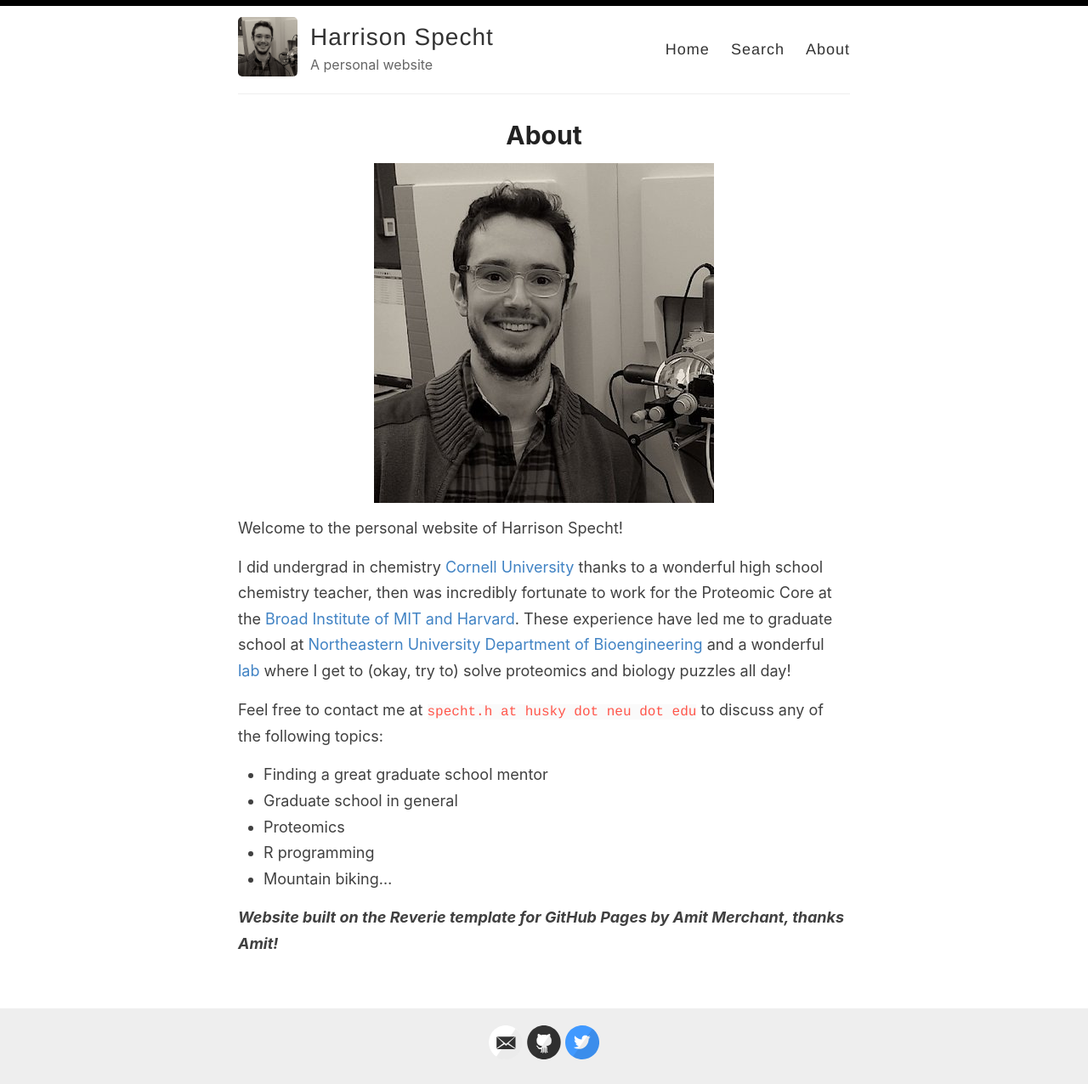
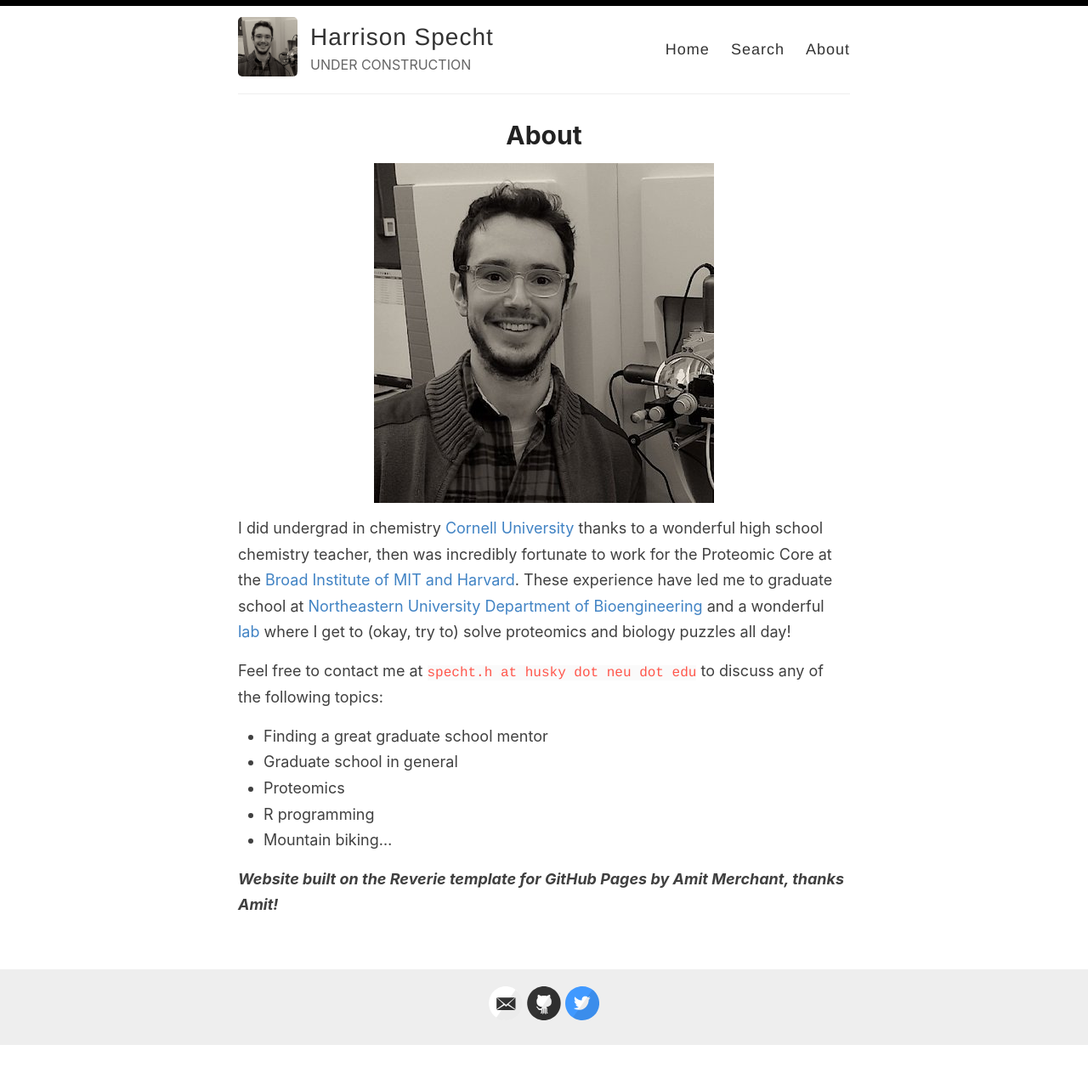
Before and after one commit to hspekt/site, a Jekyll site: the page built from _pages/about.md, in a window 1280 px wide. Shown: the whole page at 85% size. Built offline with Jekyll 4.4.1, drawn with Linux system fonts in a browser that asks for light colours; after the commit the page ends 1231 px from its top, so only the background shows below that.

Commit message:
under construction

```diff
--- a/_config.yml
+++ b/_config.yml
@@ -9,7 +9,7 @@ name: Harrison Specht
 author: Harrison Specht
 
 # Short bio or description (displayed in the header)
-description: A personal website
+description: UNDER CONSTRUCTION
 
 # URL of your avatar or profile pic (you could use your GitHub profile pic)
 avatar: /images/image-hs.jpg
--- a/_pages/about.md
+++ b/_pages/about.md
@@ -4,9 +4,8 @@ title: About
 permalink: /about/
 ---
 
-![about-picture](/images/image-hs.JPG){:.about-picture}
+![about-picture](/images/image-hs.jpg){:.about-picture}
 
-Welcome to the personal website of Harrison Specht!
 
 I did undergrad in chemistry [Cornell University](http://www.cornell.edu) thanks to a wonderful high school chemistry teacher, then was incredibly fortunate to work for the Proteomic Core at the [Broad Institute of MIT and Harvard](https://www.broadinstitute.org). These experience have led me to graduate school at [Northeastern University Department of Bioengineering](http://www.bioe.neu.edu/) and a wonderful [lab](https://slavovlab.net/index.html) where I get to (okay, try to) solve proteomics and biology puzzles all day!
 
@@ -19,4 +18,5 @@ Feel free to contact me at `specht.h at husky dot neu dot edu` to discuss any of
   - Mountain biking...
 
 
+
 **_Website built on the Reverie template for GitHub Pages by Amit Merchant, thanks Amit!_**
```
